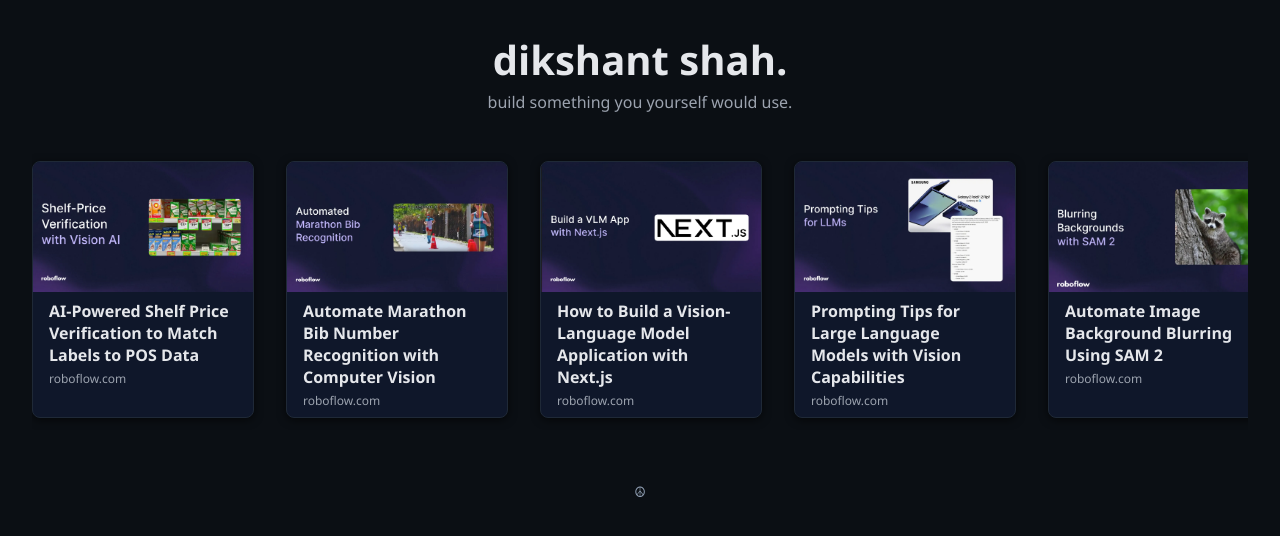
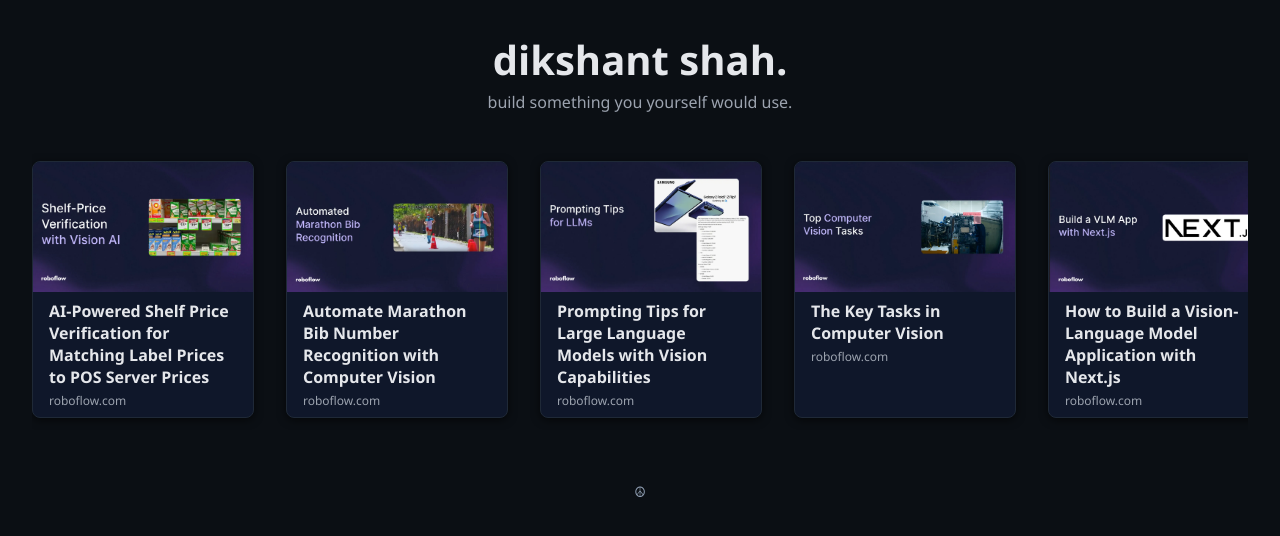
Before and after one commit to 808Code/dikshant-shah-blogs, a React (Create React App) app: page / in a window 1280 px wide. Shown: the top 536 px of the page. Built offline with nearby package versions, Linux system fonts and the light colour scheme.

Commit message:
Key tasks in CV blog

```diff
--- a/src/App.js
+++ b/src/App.js
@@ -4,7 +4,7 @@
 const posts = [
   {
     website: "roboflow.com",
-    title: "AI-Powered Shelf Price Verification to Match Labels to POS Data",
+    title: "AI-Powered Shelf Price Verification for Matching Label Prices to POS Server Prices",
     image: "/roboflow/Screenshot-2025-08-21-at-1.11.18---PM.webp",
     url: "https://blog.roboflow.com/ai-shelf-price-verification/",
   },
@@ -16,16 +16,23 @@
   },
   {
     website: "roboflow.com",
+    title: "Prompting Tips for Large Language Models with Vision Capabilities",
+    image: "/roboflow/Screenshot-2025-09-08-at-4.22.43---PM.webp",
+    url: "https://blog.roboflow.com/prompting-tips-for-large-language-models-with-vision/",
+  },
+  {
+    website: "roboflow.com",
+    title: "The Key Tasks in Computer Vision",
+    image: "/roboflow/Screenshot-2025-09-22-at-10.42.24---AM.webp",
+    url: "https://blog.roboflow.com/key-tasks-in-computer-vision/",
+  },
+  {
+    website: "roboflow.com",
     title: "How to Build a Vision-Language Model Application with Next.js",
     image: "/roboflow/Screenshot-2025-09-16-at-10.36.47---AM.webp",
     url: "https://blog.roboflow.com/build-vision-applications-next-js-roboflow/",
   },
-  {
-    website: "roboflow.com",
-    title: "Prompting Tips for Large Language Models with Vision Capabilities",
-    image: "/roboflow/Screenshot-2025-09-08-at-4.22.43---PM.webp",
-    url: "https://blog.roboflow.com/prompting-tips-for-large-language-models-with-vision/",
-  },
+
   {
     website: "roboflow.com",
     title: "Automate Image Background Blurring Using SAM 2",
```
Also changed, not shown: public/roboflow/Screenshot-2025-09-22-at-10.42.24---AM.webp (added).
